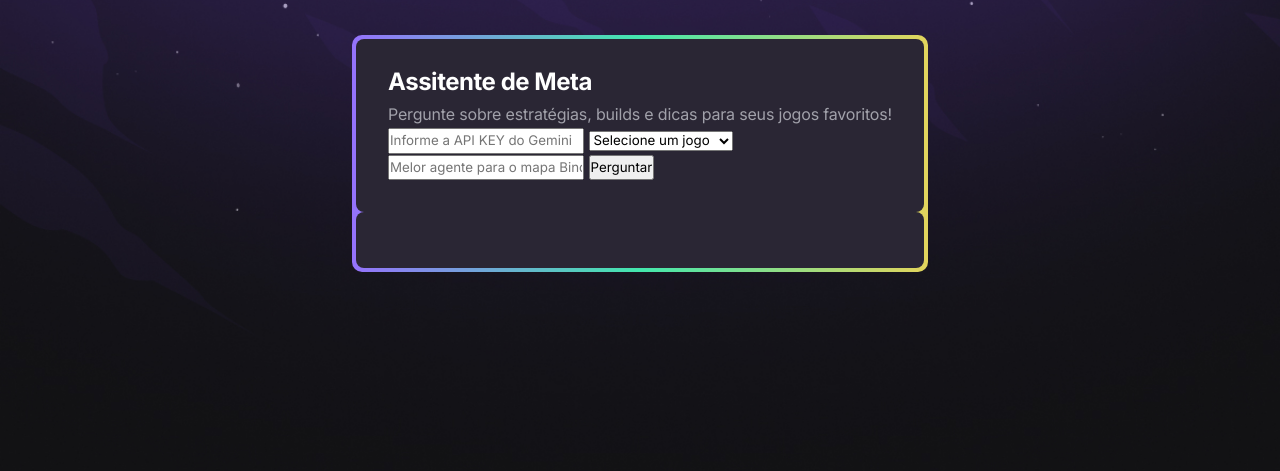
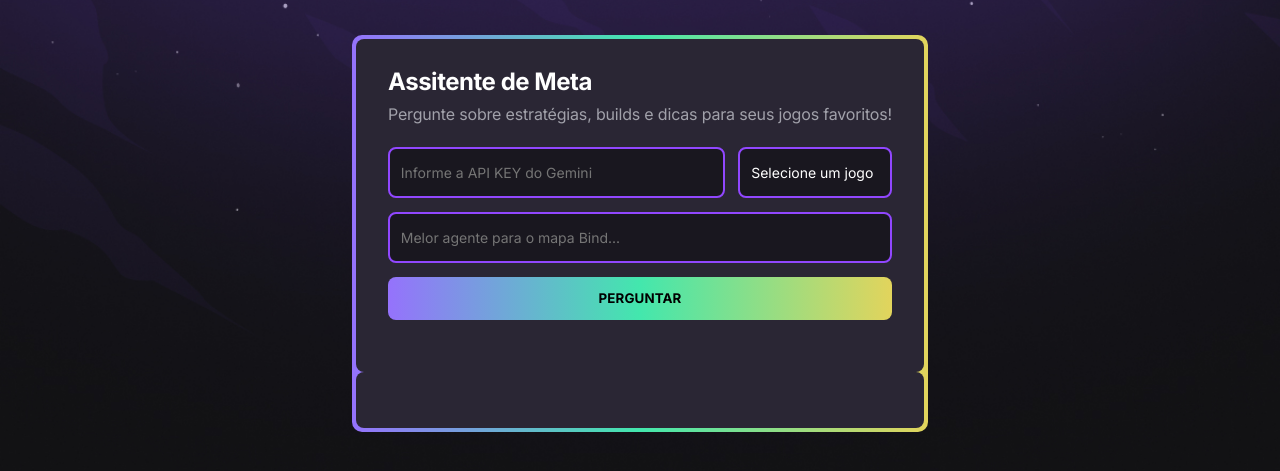
Before and after one commit to vdcegalla/NLW20, a plain HTML site: page index.html in a window 1280 px wide. Shown: the part 187-658 px from the top of the page. Drawn offline with Linux system fonts and the light colour scheme; a script that the page names is missing.

Commit message:
Adding CSS styling for the user interaction form

```diff
--- a/style.css
+++ b/style.css
@@ -36,7 +36,6 @@ main {
 section{
 background-image: linear-gradient(90deg, #9572FC 0%, #43E7AD 50%, #E2D45C 100%);
 border-radius: 0.625rem;
-padding-top: 4px;
 padding: 4px;
 }
 
@@ -72,3 +71,43 @@ main section {
     transform: translateY(0) ;
   }
 }
+
+form {
+  display:flex;
+  gap:0.85rem;
+  flex-wrap: wrap;
+  margin:1.25rem 0;
+}
+
+form input, form select{
+  all: unset;
+  border: 2px solid #9147ff;
+  border-radius: 0.5rem;
+  padding: 0.675rem;
+  font-size: 0.875rem;
+  background-color: #00000066; /*dois ultimos valores referentes a tranparencia da cor */
+}
+
+form input {
+  flex: 1;
+}
+
+form button{
+  width: 100%;
+  border: 0;
+  background-image: linear-gradient(90deg, #9572FC 0%, #43E7AD 50%, #E2D45C 100%);
+  padding: 0.675rem;
+  border-radius: 0.5rem;
+  font-weight: bold;
+  text-transform: uppercase;
+  letter-spacing:0.12px;
+
+
+  transition:  all 0.3s;
+}
+
+button:hover {
+  cursor: pointer;
+  transform: translateY(-2px);
+  box-shadow: 0 5px 1rem rgba(255, 248, 107, 0.2);  /* valor 1: eixo x valor: eixo y valor 3: espalhar das informações valor 4; cor */
+}
```
